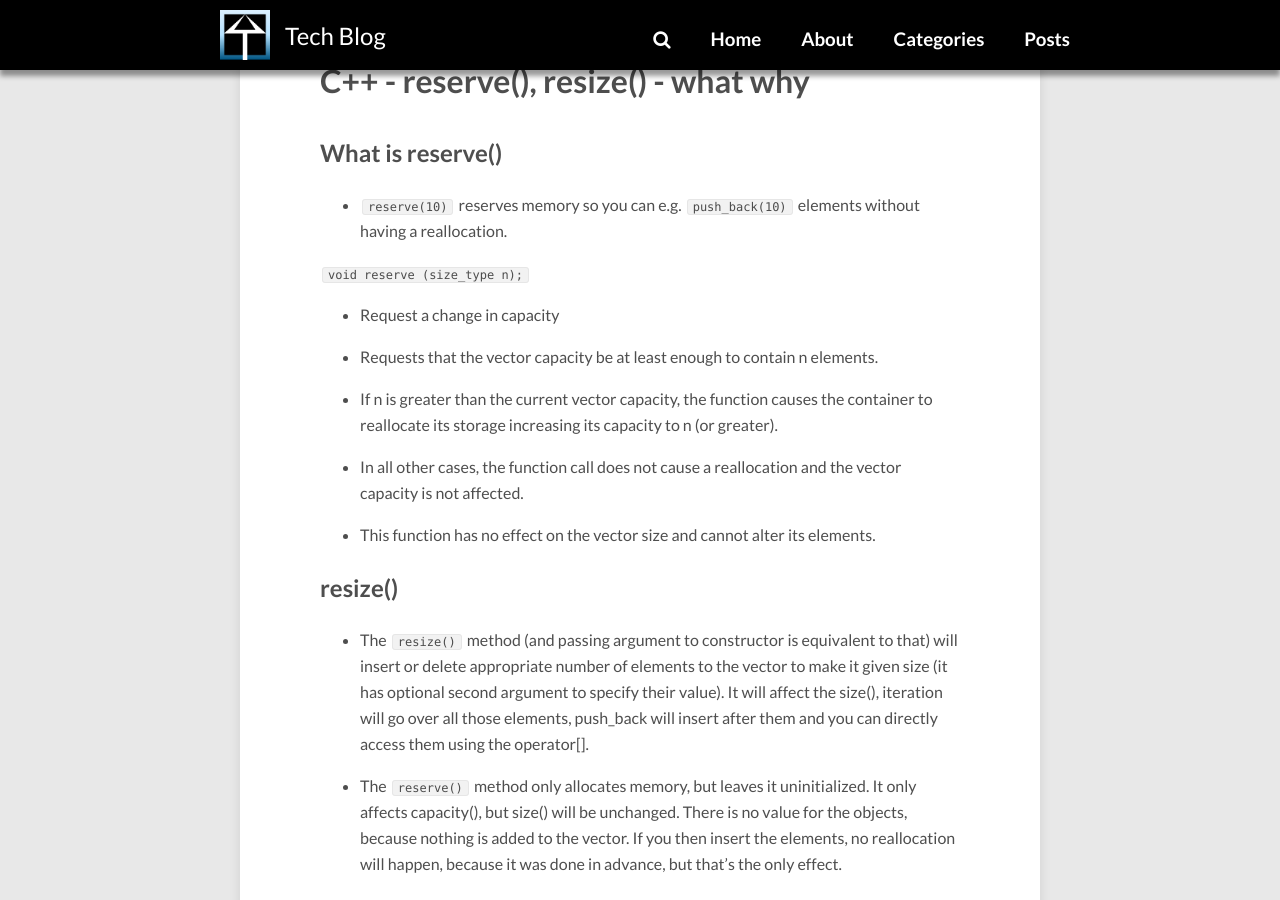
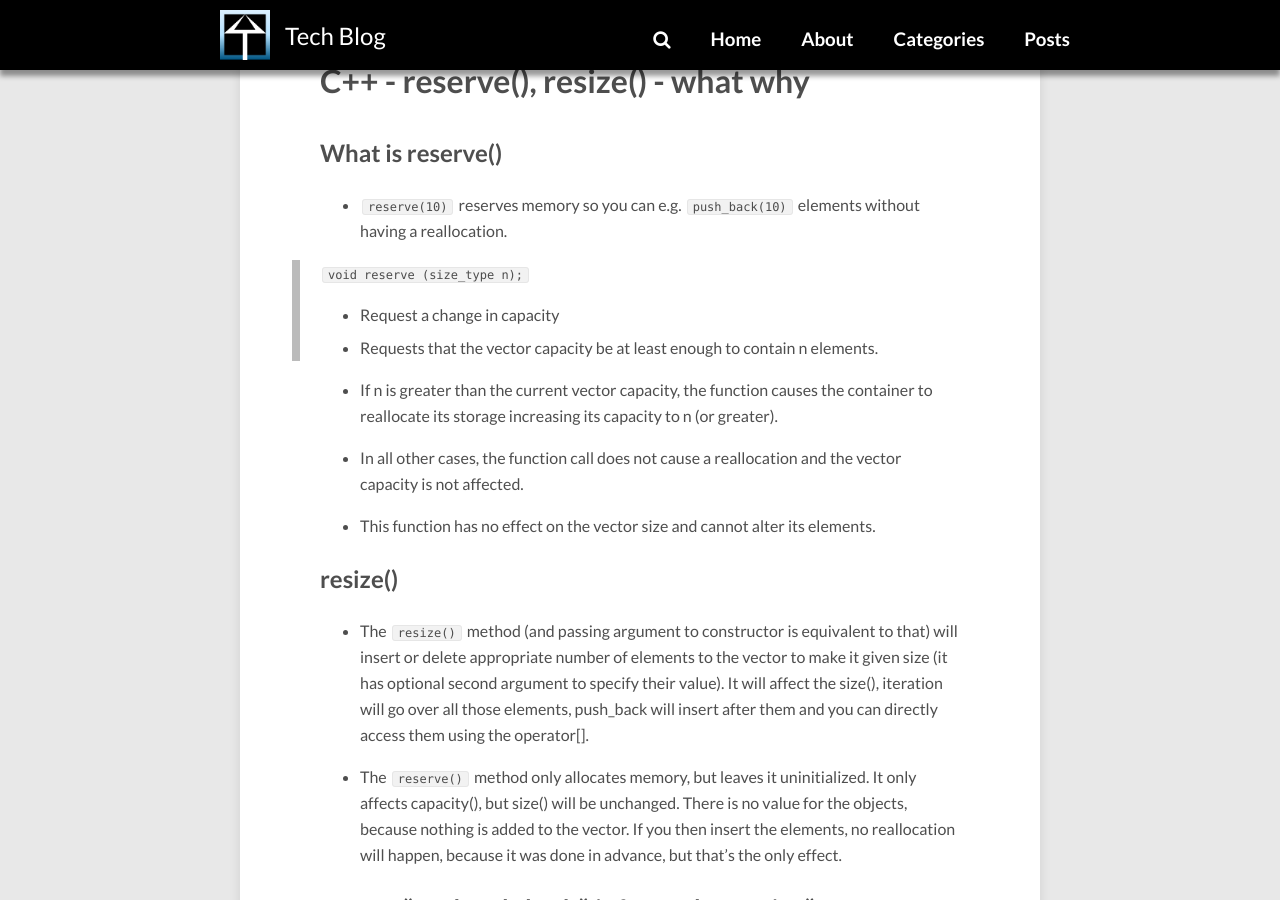
Before and after one commit to sujinsjlee/mg729.github.io, a Jekyll site: the page built from _posts/2021-03-22-C++_reserve.md, in a window 1280 px wide and 900 px high, scrolled down 372 px. Built offline with Jekyll 4.4.1, drawn with Linux system fonts in a browser that asks for light colours; nearby versions of some CDN libraries; comment, search, counter and statistics services are not loaded.

```diff
--- a/_posts/2021-03-22-C++_reserve.md
+++ b/_posts/2021-03-22-C++_reserve.md
@@ -11,7 +11,7 @@ categories: [C++]
 <!--공간 재할당-->
 - `reserve(10)` reserves memory so you can e.g. `push_back(10)` elements without having a reallocation.
 
-`void reserve (size_type n);`
+> `void reserve (size_type n);`
 - Request a change in capacity
 - Requests that the vector capacity be at least enough to contain n elements.
 
```
